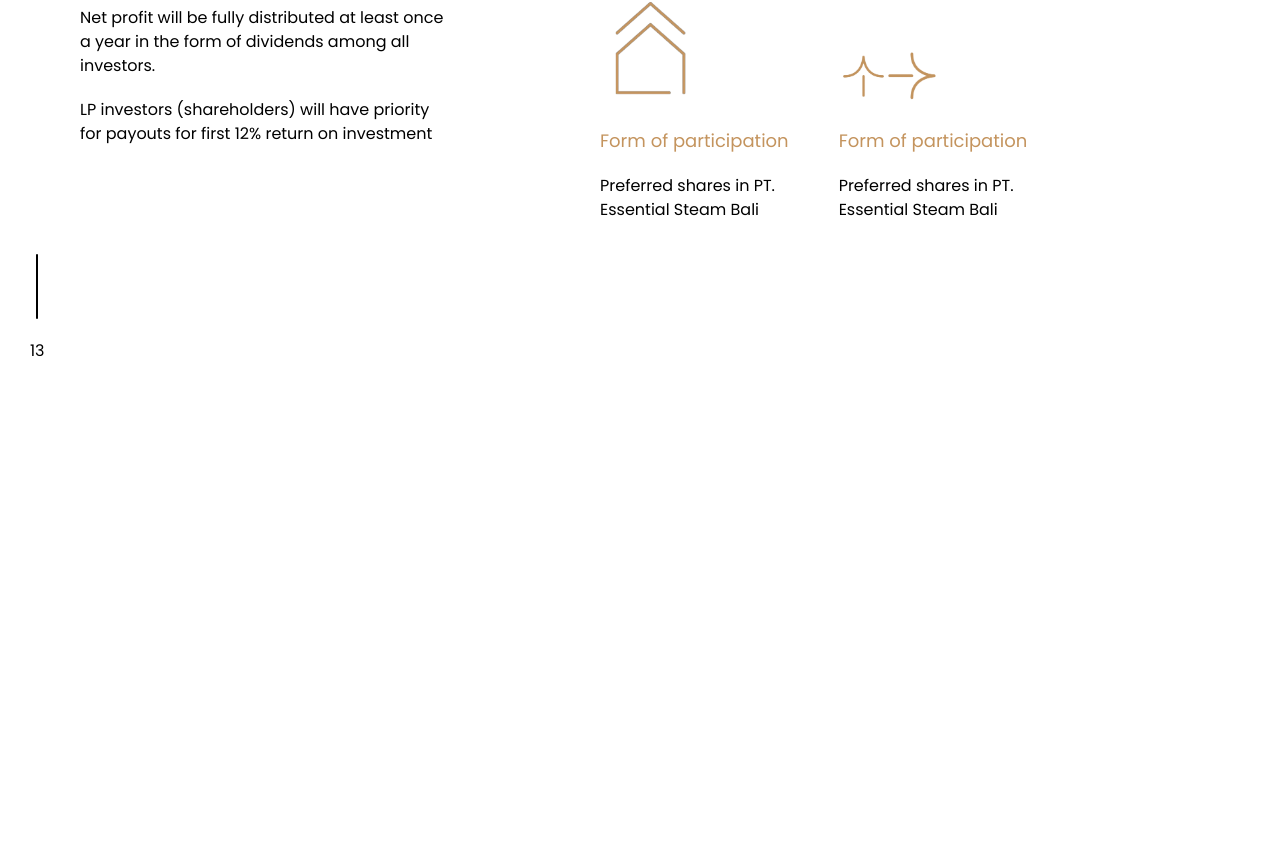
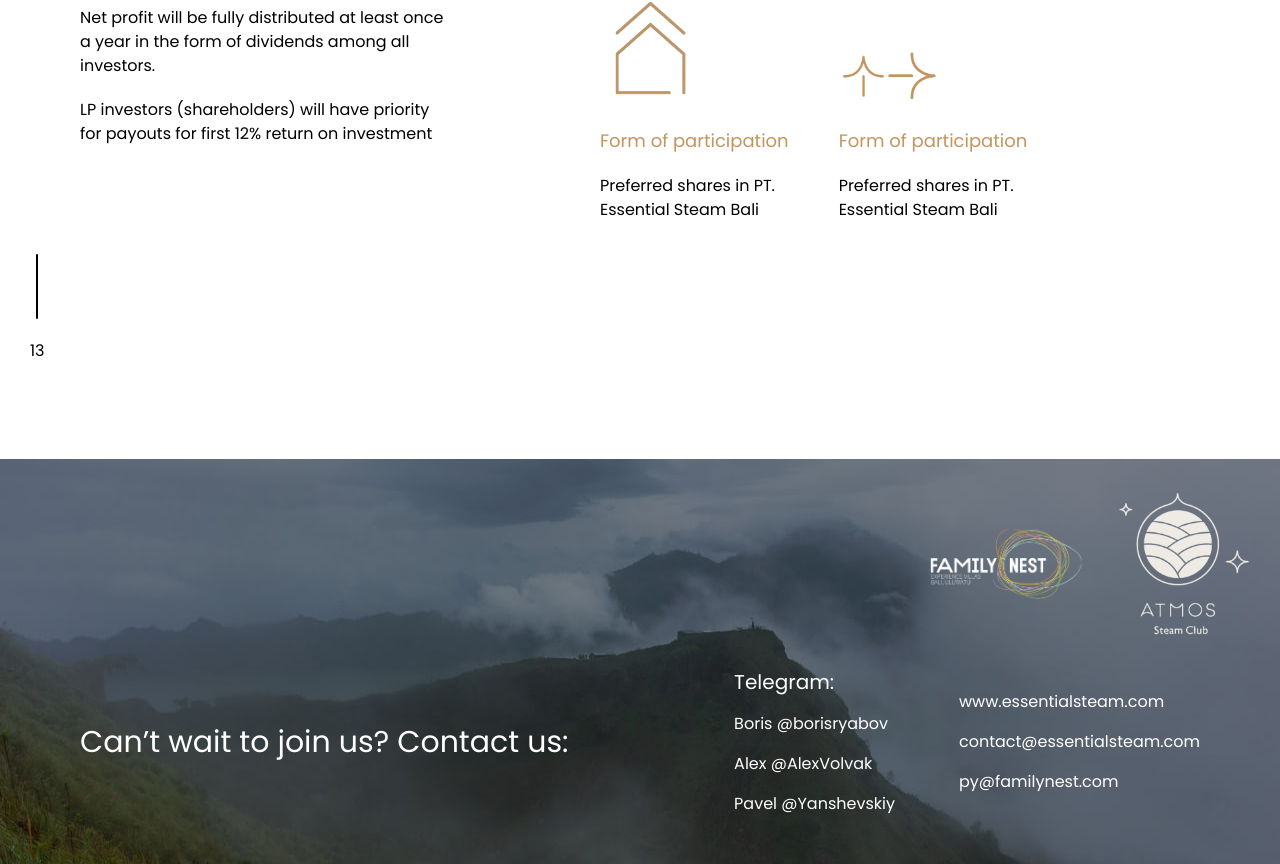
Before and after one commit to 1zzat1lla-Fayzullayev/atmos, a React (Vite) app: page / in a window 1280 px wide. Shown: the part 11077-11941 px from the top of the page. Before the commit the page ends 11440 px from the top, so only its background shows below. Built offline with nearby package versions, Linux system fonts and the light colour scheme.

Commit message:
add footer

```diff
--- a/src/App.jsx
+++ b/src/App.jsx
@@ -12,6 +12,7 @@ import TenthBlock from './components/tenthBlock'
 import EleventhBlock from './components/eleventhBlock'
 import TwelfthBlock from './components/twelfthBlock'
 import ThirteenthBlock from './components/thirteenthBlock'
+import Footer from './components/footer'
 
 function App() {
 	const [loading, setLoading] = useState(true)
@@ -50,6 +51,7 @@ function App() {
 					<EleventhBlock />
 					<TwelfthBlock />
 					<ThirteenthBlock />
+					<Footer />
 				</div>
 			)}
 		</>
--- /dev/null
+++ b/src/components/footer.jsx
@@ -0,0 +1,132 @@
+import React from 'react'
+import { motion, useAnimation } from 'framer-motion'
+import { useInView } from 'react-intersection-observer'
+import Wrapper from '../layout/wrapper'
+
+function Footer() {
+	const controls = useAnimation()
+	const { ref, inView } = useInView({
+		triggerOnce: true,
+		threshold: 0.2,
+	})
+
+	React.useEffect(() => {
+		if (inView) {
+			controls.start('visible')
+		}
+	}, [controls, inView])
+
+	const containerVariants = {
+		hidden: { opacity: 0, y: 50 },
+		visible: {
+			opacity: 1,
+			y: 0,
+			transition: { duration: 0.6, staggerChildren: 0.3 },
+		},
+	}
+
+	const itemVariants = {
+		hidden: { opacity: 0, y: 50 },
+		visible: { opacity: 1, y: 0, transition: { duration: 0.6 } },
+	}
+
+	return (
+		<motion.footer
+			ref={ref}
+			className='footer mt-24 font-Poppins pb-12 bg-gray-800'
+			initial='hidden'
+			animate={controls}
+			variants={containerVariants}
+		>
+			<motion.div
+				className='flex justify-center lg:justify-end items-center gap-4 p-4'
+				variants={itemVariants}
+			>
+				<img
+					src='/assets/FAM_NEST_logo.png'
+					alt='FAM NEST logo'
+					className='w-32 lg:w-40 cursor-pointer'
+				/>
+				<img
+					src='/assets/logo.png'
+					alt='Essential Steam logo'
+					className='w-32 lg:w-40 cursor-pointer'
+				/>
+			</motion.div>
+			<Wrapper>
+				<motion.div
+					className='flex flex-col lg:flex-row justify-between items-center text-white'
+					variants={containerVariants}
+				>
+					<motion.div
+						className='text-center lg:text-left mb-8 lg:mb-0'
+						variants={itemVariants}
+					>
+						<h2 className='text-2xl lg:text-3xl'>
+							Can’t wait to join us? Contact us:
+						</h2>
+					</motion.div>
+					<motion.div
+						className='flex flex-col lg:flex-row items-center gap-12 lg:gap-16'
+						variants={containerVariants}
+					>
+						<motion.div
+							className='flex flex-col gap-4 text-center lg:text-left'
+							variants={itemVariants}
+						>
+							<h3 className='text-xl'>Telegram:</h3>
+							<a
+								href='https://t.me/borisryabov'
+								target='_blank'
+								rel='noopener noreferrer'
+								className='hover:underline'
+							>
+								Boris @borisryabov
+							</a>
+							<a
+								href='https://t.me/AlexVolvak'
+								target='_blank'
+								rel='noopener noreferrer'
+								className='hover:underline'
+							>
+								Alex @AlexVolvak
+							</a>
+							<a
+								href='https://t.me/Yanshevskiy'
+								target='_blank'
+								rel='noopener noreferrer'
+								className='hover:underline'
+							>
+								Pavel @Yanshevskiy
+							</a>
+						</motion.div>
+						<motion.div
+							className='flex flex-col gap-4 text-center lg:text-left'
+							variants={itemVariants}
+						>
+							<a
+								href='https://www.essentialsteam.com'
+								target='_blank'
+								rel='noopener noreferrer'
+								className='hover:underline'
+							>
+								www.essentialsteam.com
+							</a>
+							<a
+								href='mailto:contact@essentialsteam.com'
+								className='hover:underline'
+							>
+								contact@essentialsteam.com
+							</a>
+							<a href='mailto:py@familynest.com' className='hover:underline'>
+								py@familynest.com
+							</a>
+						</motion.div>
+					</motion.div>
+				</motion.div>
+			</Wrapper>
+		</motion.footer>
+	)
+}
+
+export default Footer
--- a/src/index.css
+++ b/src/index.css
@@ -15,7 +15,7 @@ body {
 	background-repeat: no-repeat;
 }
 
-.sixthBlock{
+.sixthBlock {
 	background-image: url('/assets/sixthBlock_1.jpg');
 	height: 100vh;
 	width: 100%;
@@ -23,16 +23,23 @@ body {
 	background-repeat: no-repeat;
 }
 
-.seventhBlock{
+.seventhBlock {
 	background-image: url('/assets/seventhBlock1.jpg');
 	height: 100vh;
 	width: 100%;
 	background-size: cover;
 	background-repeat: no-repeat;
 }
-.eighthBlock{
+.eighthBlock {
 	background-image: url('/assets/eighthBlock1.jpg');
 	height: 100vh;
+	width: 100%;
+	background-size: cover;
+	background-repeat: no-repeat;
+}
+
+.footer {
+	background-image: url('/assets/footer.jpg');
 	width: 100%;
 	background-size: cover;
 	background-repeat: no-repeat;
```
Also changed, not shown: public/assets/footer.jpg (added).
